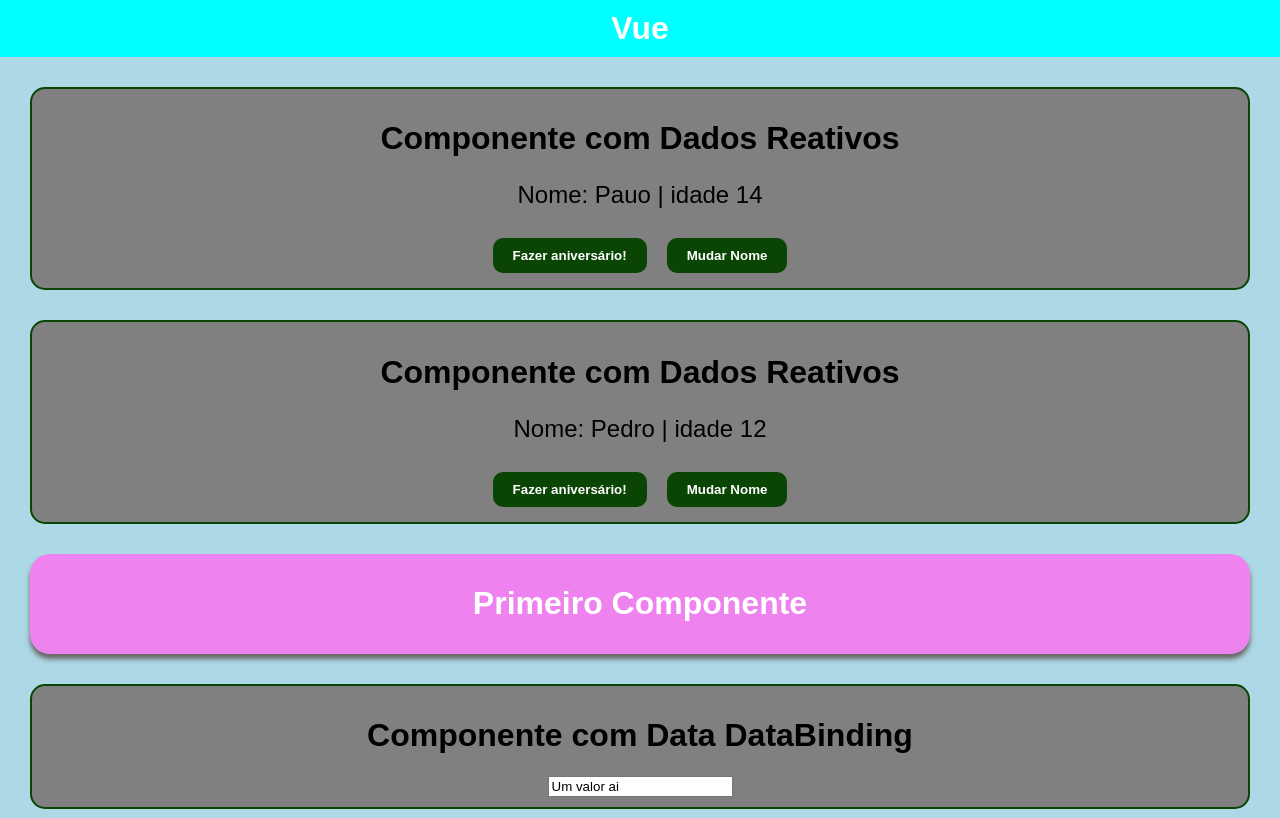
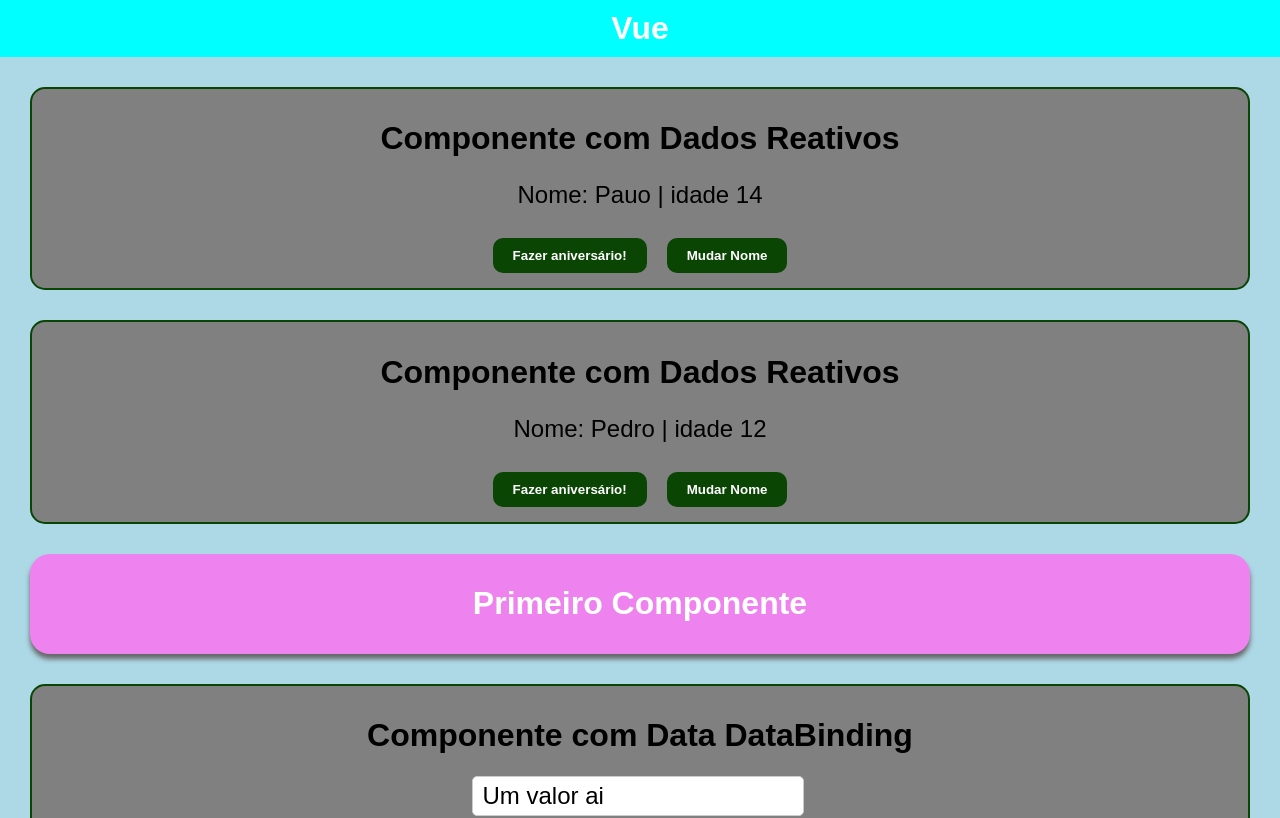
Before and after one commit to MizunoYudi/aulao_vuejs, a Vue app in the folder AulaoVueJs/: page / in a window 1280 px wide. Shown: the top 818 px of the page. Built offline with nearby package versions, Linux system fonts and the light colour scheme.

Commit message:
Alterando estilo de input

```diff
--- a/AulaoVueJs/src/assets/main.css
+++ b/AulaoVueJs/src/assets/main.css
@@ -40,3 +40,11 @@ button {
     border: none;
     border-radius: 10px;
 }
+
+input {
+    padding: 5px 10px;
+    border: 1px solid #ccc;
+    border-radius: 5px;
+    font-size: 24px;
+    margin: 0px 5px 10px 0;
+}
```
